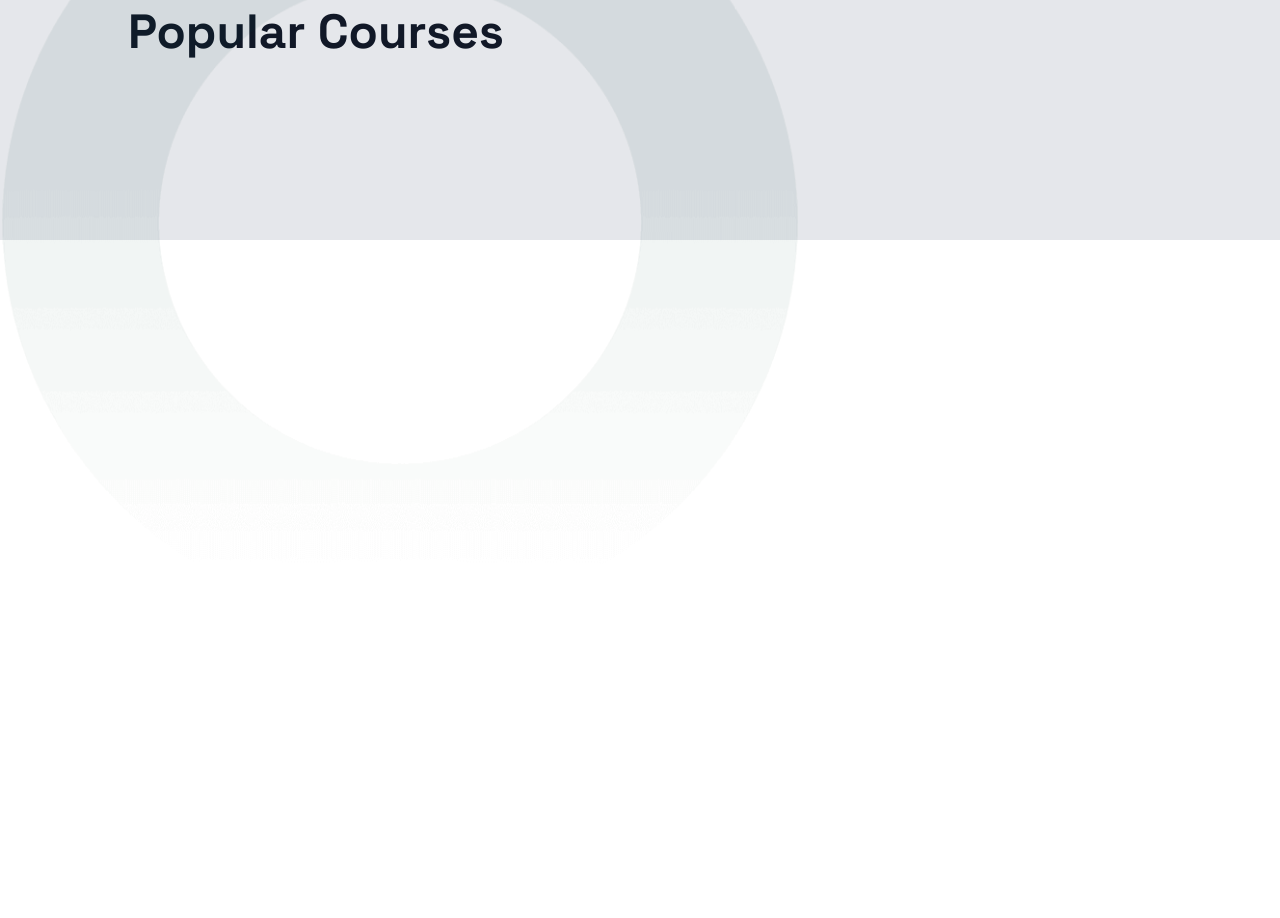
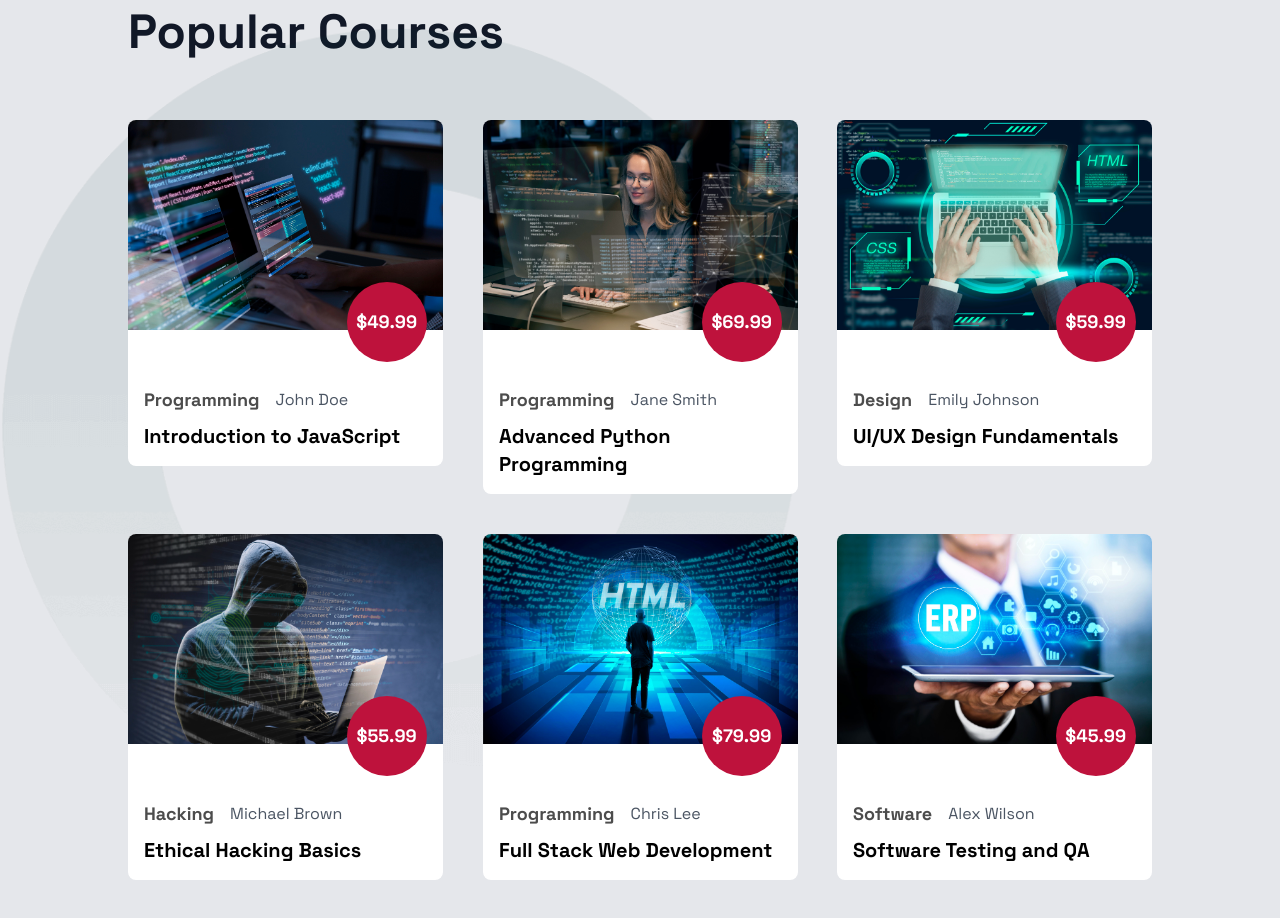
Before and after one commit to moonspark78/Journey_NextJS, a Next.js app: page / in a window 1280 px wide. Shown: the part 1560-2478 px from the top of the page. Before the commit the page ends 2179 px from the top, so only its background shows below. Built offline with nearby package versions, Linux system fonts and the light colour scheme.

Commit message:
sti working on Courses section

```diff
--- /dev/null
+++ b/components/Home/Course/CourseCard.tsx
@@ -0,0 +1,60 @@
+"use client";
+
+import Image from 'next/image';
+import React from 'react'
+import Tilt from 'react-parallax-tilt';
+
+
+type Props={
+    course: {
+        id: number;
+        image: string;
+        title: string;
+        price: number;
+        author: string;
+        reviewNumber: number;
+        lessons: number;
+        students: number;
+        category: string;
+    };
+};
+
+const CourseCard = ({course}:Props) => {
+  return (
+    <Tilt>
+        <div className='bg-white rounded-lg cursor-pointer overflow-hidden'>
+            <div>
+                <Image
+                    src={course.image}
+                    alt={course.title}
+                    width={400}
+                    height={400}
+                    className='w-full h-full'
+                />
+            </div>
+
+            <div className='p-4'>
+                {/* Price */}
+                <h1 className='ml-auto relative z-[10] h-20 w-20 flex items-center text-lg font-bold justify-center flex-col
+                mt-[-4rem] rounded-full bg-rose-700 text-white'>
+                    ${course.price}
+                </h1>
+                {/* Info */}
+                <div className='flex items-center mt-6 space-x-4'>
+                    <span className='text-lg text-black text-opacity-70 font-bold '>
+                        {course.category}
+                    </span>
+                    <span className='text-base text-gray-600'>
+                        {course.author}
+                    </span>
+                </div>
+                <h1 className='text-xl text-black font-bold mt-2'>
+                    {course.title}
+                </h1>
+            </div>
+        </div>
+    </Tilt>
+  )
+}
+
+export default CourseCard
--- a/components/Home/Course/Courses.tsx
+++ b/components/Home/Course/Courses.tsx
@@ -1,6 +1,8 @@
+
 import { coursesData } from '@/data/data'
 import Image from 'next/image'
 import React from 'react'
+import CourseCard from './CourseCard'
 
 const Courses = () => {
   return (
@@ -18,7 +20,7 @@
             <div className='md:mt-16 mt-10 grid grid-cols-1 md:grid-cols-2 lg:grid-cols-3 gap-10'>
                 {coursesData.map((course) =>{
                     return <div key={course.id}>
-
+                        <CourseCard course={course}/>
                     </div>
                 })}
             </div>
```
